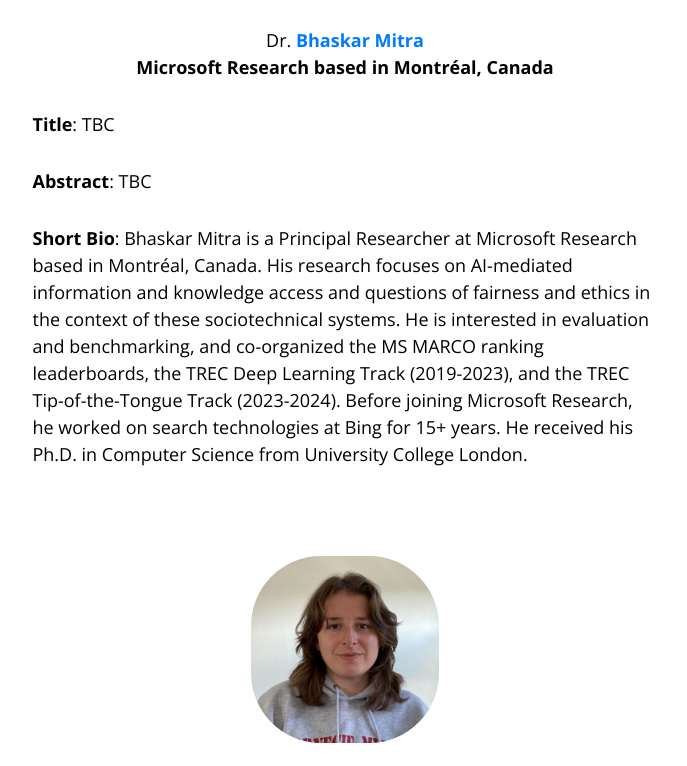
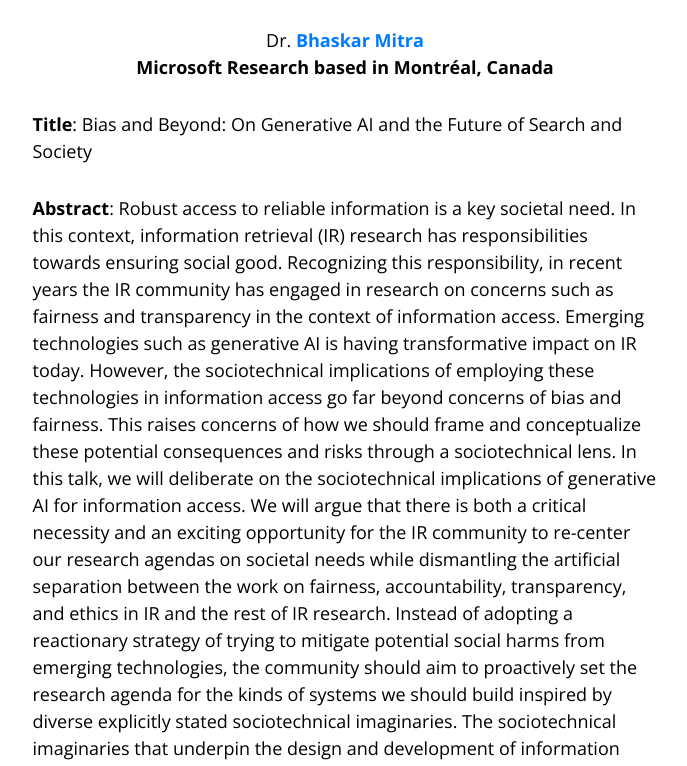
Before and after one commit to biasinrecsys/sigir2024, a plain HTML site: page index.html in a window 1280 px wide. Shown: the part 5068-5834 px from the top of the page, without its empty margins (295-982 px from the left). Drawn offline with nearby package versions, Linux system fonts and the light colour scheme.

Commit message:
Updated Mitra's information

```diff
--- a/index.html
+++ b/index.html
@@ -236,9 +236,11 @@
 
           <p style="text-align: center;">Dr. <strong><a href=" " target="_blank">Bhaskar Mitra</a> <br> Microsoft Research based in Montréal, Canada</strong></p>
 
-			    <p><strong>Title</strong>: TBC</p>
+			    <p><strong>Title</strong>: Bias and Beyond: On Generative AI and the Future of Search and Society</p>
 
-             <p><strong>Abstract</strong>: TBC</p>
+             <p><strong>Abstract</strong>: Robust access to reliable information is a key societal need. In this context, information retrieval (IR) research has responsibilities towards ensuring social good. Recognizing this responsibility, in recent years the IR community has engaged in research on concerns such as fairness and transparency in the context of information access. Emerging technologies such as generative AI is having transformative impact on IR today. However, the sociotechnical implications of employing these technologies in information access go far beyond concerns of bias and fairness. This raises concerns of how we should frame and conceptualize these potential consequences and risks through a sociotechnical lens.
+
+              In this talk, we will deliberate on the sociotechnical implications of generative AI for information access. We will argue that there is both a critical necessity and an exciting opportunity for the IR community to re-center our research agendas on societal needs while dismantling the artificial separation between the work on fairness, accountability, transparency, and ethics in IR and the rest of IR research. Instead of adopting a reactionary strategy of trying to mitigate potential social harms from emerging technologies, the community should aim to proactively set the research agenda for the kinds of systems we should build inspired by diverse explicitly stated sociotechnical imaginaries. The sociotechnical imaginaries that underpin the design and development of information access technologies needs to be explicitly articulated, and we need to develop theories of change in context of these diverse perspectives. Our guiding future imaginaries must be informed by other academic fields, such as democratic theory and critical theory, and should be co-developed with social science scholars, legal scholars, civil rights and social justice activists, and artists, among others.</p>
 
              <p><strong>Short Bio</strong>: Bhaskar Mitra is a Principal Researcher at Microsoft Research based in Montréal, Canada. His research focuses on AI-mediated information and knowledge access and questions of fairness and ethics in the context of these sociotechnical systems. He is interested in evaluation and benchmarking, and co-organized the MS MARCO ranking leaderboards, the TREC Deep Learning Track (2019-2023), and the TREC Tip-of-the-Tongue Track (2023-2024). Before joining Microsoft Research, he worked on search technologies at Bing for 15+ years. He received his Ph.D. in Computer Science from University College London.</p>
 
```
